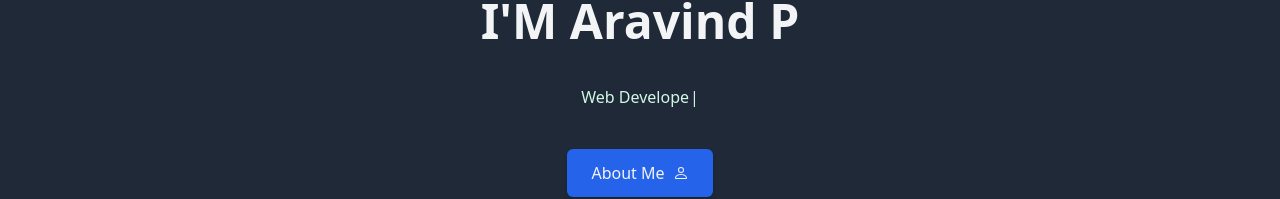
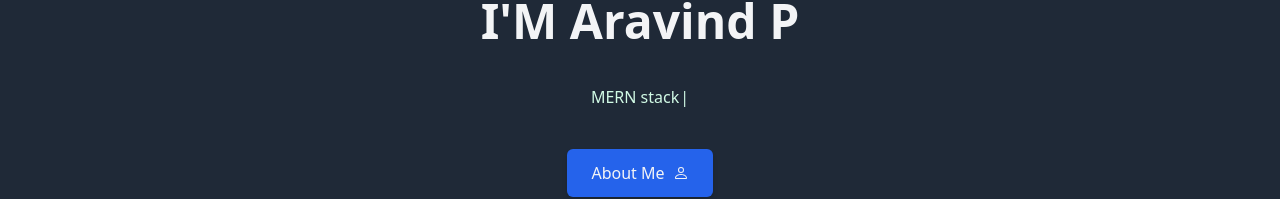
Before and after one commit to araviind-p/newPortfolio, a React (Vite) app: page / in a window 1280 px wide. Shown: the part 347-546 px from the top of the page. Built offline with nearby package versions, Linux system fonts and the light colour scheme.

Commit message:
update in typer home

```diff
--- a/src/components/Type.jsx
+++ b/src/components/Type.jsx
@@ -6,7 +6,7 @@ const Type = () => {
     <div className="TypeEffect">
       <Typewriter
         options={{
-          strings: ["Web Developer"],
+          strings: ["Full stack Developer","MERN stack"],
           autoStart: true,
           loop: true,
           delay: 70,
```
